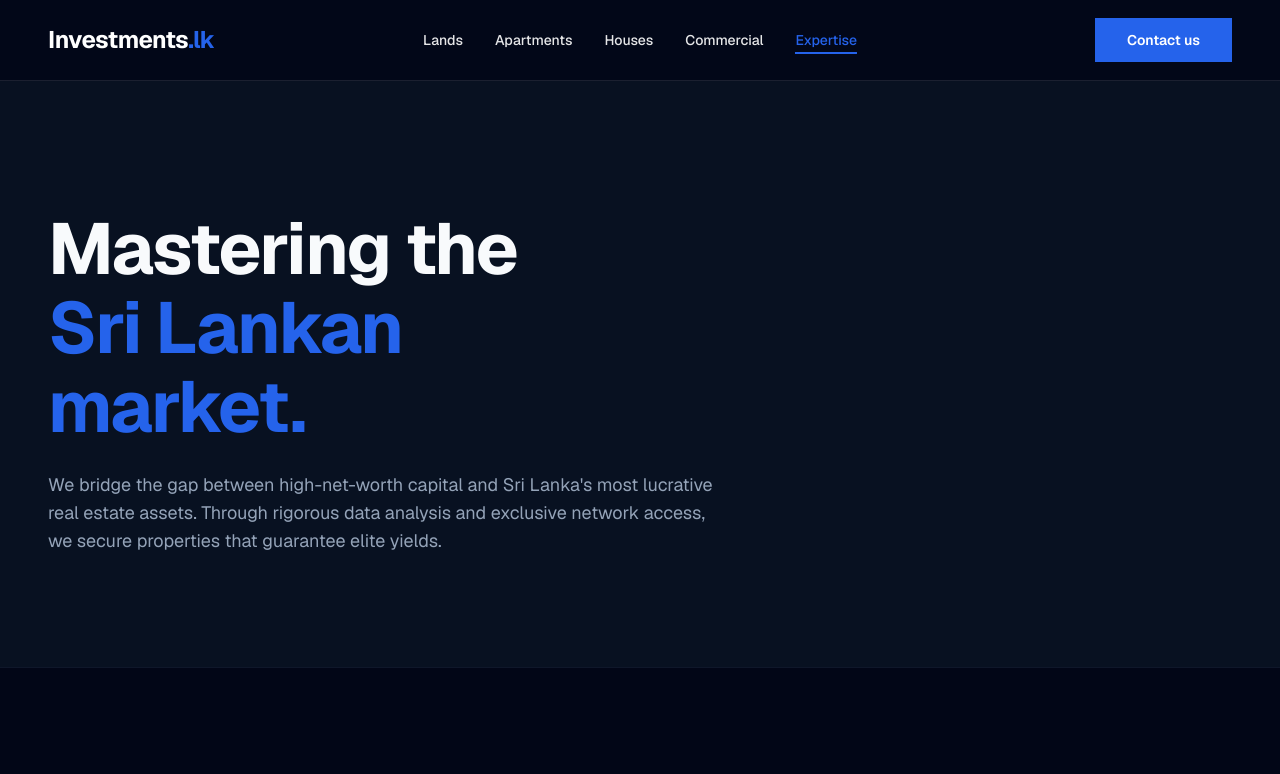
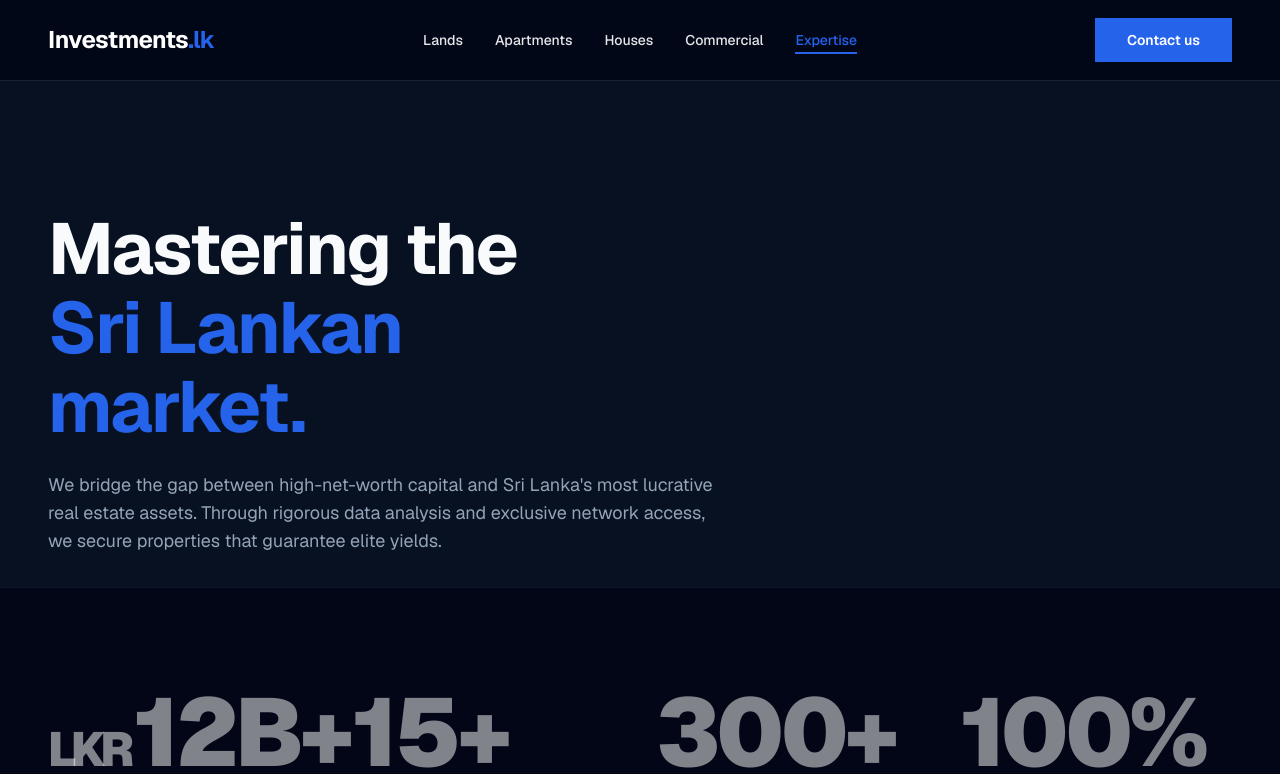
Before and after one commit to SajithPrawanthaFernando/investments, a Next.js app: page /expertise in a window 1280 px wide. Shown: the top 774 px of the page. Built offline with nearby package versions, Linux system fonts and the light colour scheme.

Commit message:
fixed padding issue

```diff
--- a/src/app/expertise/page.tsx
+++ b/src/app/expertise/page.tsx
@@ -131,7 +131,7 @@ export default function ExpertisePage() {
   return (
     <div ref={containerRef} className="w-full bg-background min-h-screen">
       {/* 1. Hero Section (Stats removed from here) */}
-      <section className="md:pt-32 pt-16 md:pb-20 pb-24 border-b border-surface">
+      <section className="md:pt-32 pt-16 'pb-20 border-b border-surface">
         <div className="max-w-[1440px] mx-auto px-6 md:px-12">
           <div className="grid grid-cols-1 lg:grid-cols-2 gap-16 mb-6">
             <div>
@@ -142,7 +142,7 @@ export default function ExpertisePage() {
             </div>
           </div>
           <div className="flex items-end">
-            <p className="text-lg text-muted max-w-2xl mb-8">
+            <p className="text-lg text-muted max-w-2xl md:mb-8">
               We bridge the gap between high-net-worth capital and Sri Lanka's
               most lucrative real estate assets. Through rigorous data analysis
               and exclusive network access, we secure properties that guarantee
```
